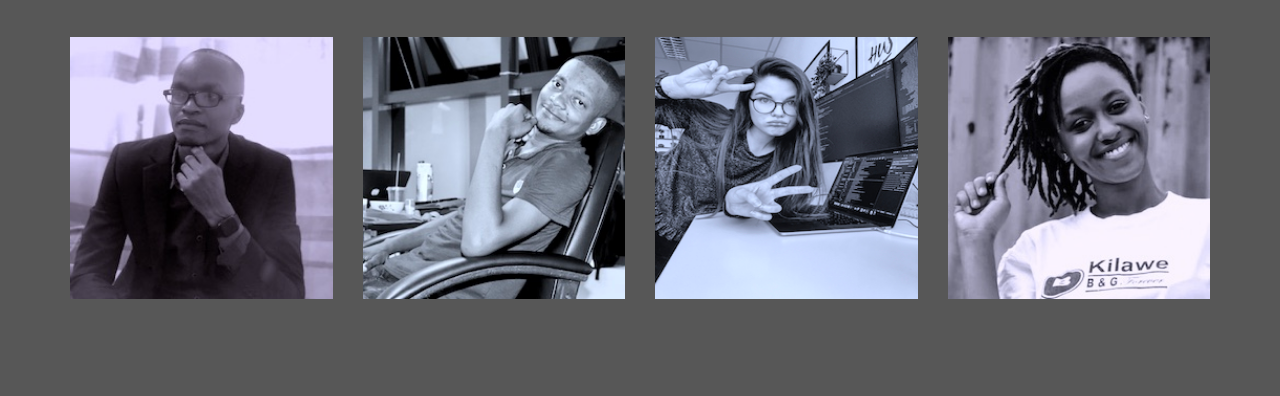
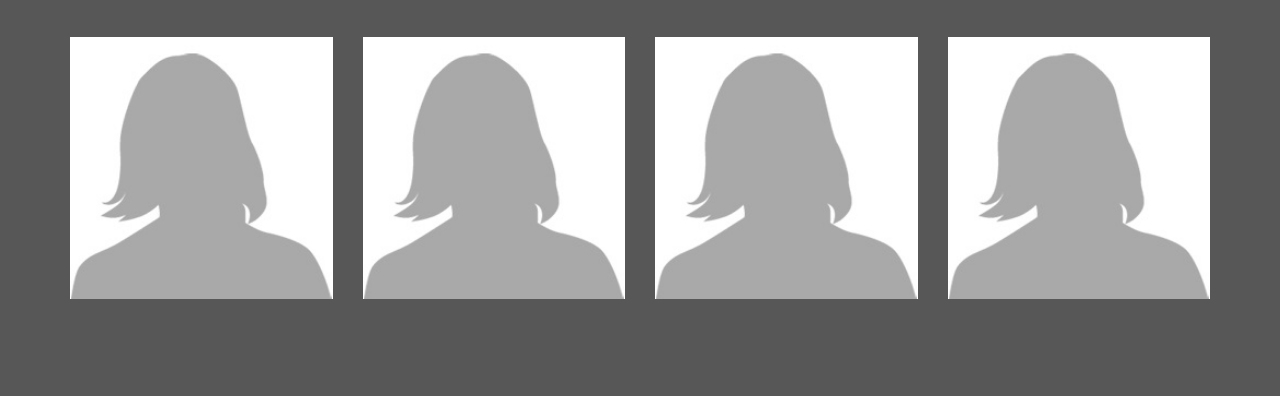
Before and after one commit to TheFNYB/thefnyb.github.io, a plain HTML site: page index.html in a window 1280 px wide. Shown: the part 1366-1762 px from the top of the page. Drawn offline with Linux system fonts and the light colour scheme.

Commit message:
Update index.html

```diff
--- a/index.html
+++ b/index.html
@@ -178,7 +178,7 @@
                                     <div class="col-sm-3 col-xs-12">
                                         <div class="single_team_content">
                                             <div class="single_team_img">
-                                                <img src="images/team1.jpg" alt="" />
+                                                <img src="images/team4.jpg" alt="" />
                                             </div>
                                             <div class="single_team_text_overlay">
                                                 <h4>MUSA</h4>
@@ -195,7 +195,7 @@
                                     <div class="col-sm-3 col-xs-12">
                                         <div class="single_team_content">
                                             <div class="single_team_img">
-                                                <img src="images/team2.jpg" alt="" />
+                                                <img src="images/team4.jpg" alt="" />
                                             </div>
                                             <div class="single_team_text_overlay">
                                                 <h4>JOHN</h4>
@@ -212,7 +212,7 @@
                                     <div class="col-sm-3 col-xs-12">
                                         <div class="single_team_content">
                                             <div class="single_team_img">
-                                                <img src="images/team3.jpg" alt="" />
+                                                <img src="images/team4.jpg" alt="" />
                                             </div>
                                             <div class="single_team_text_overlay">
                                                 <h4>PAT </h4>
@@ -230,7 +230,7 @@
                                     <div class="col-sm-3 col-xs-12">
                                         <div class="single_team_content">
                                             <div class="single_team_img">
-                                                <img src="images/team5.jpg" alt="" />
+                                                <img src="images/team4.jpg" alt="" />
                                             </div>
                                             <div class="single_team_text_overlay">
                                                 <h4>JANETH </h4>
```
